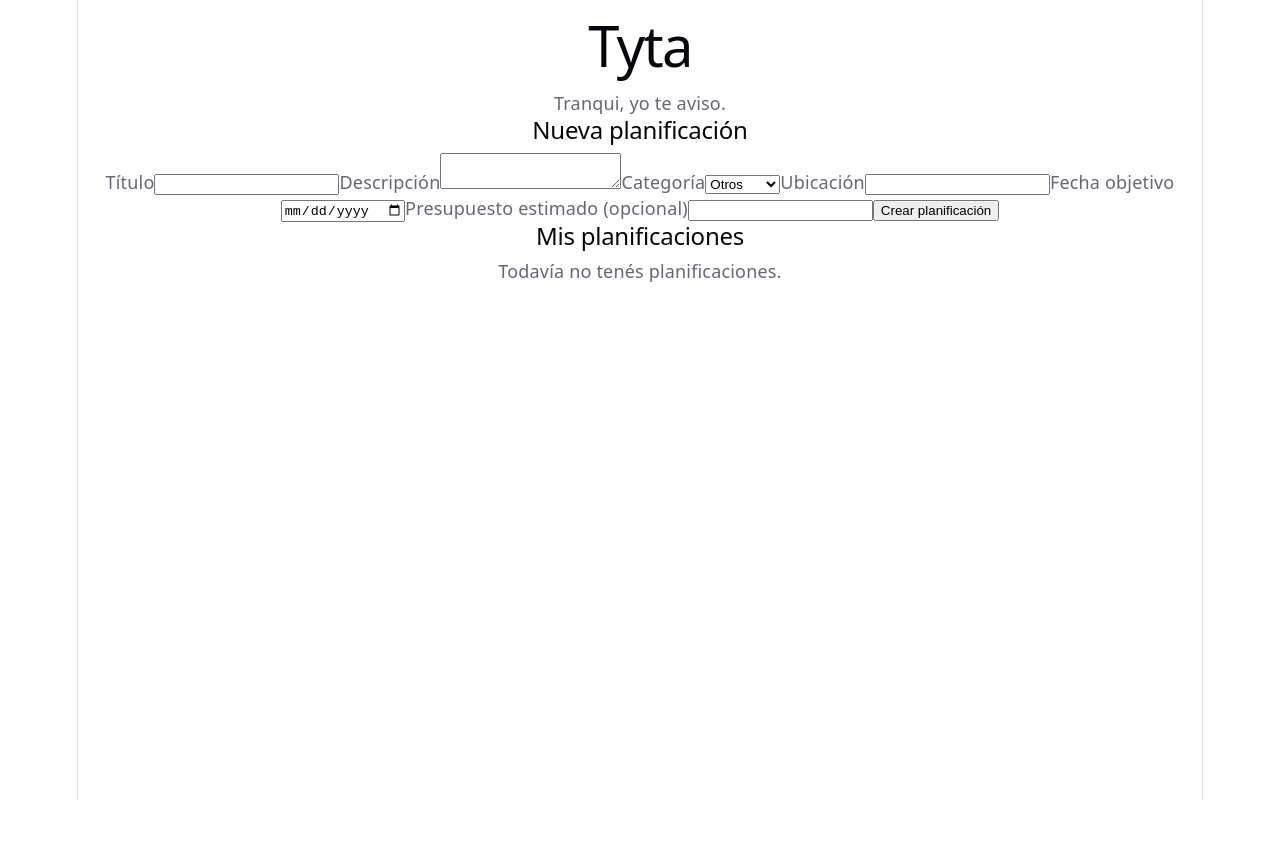
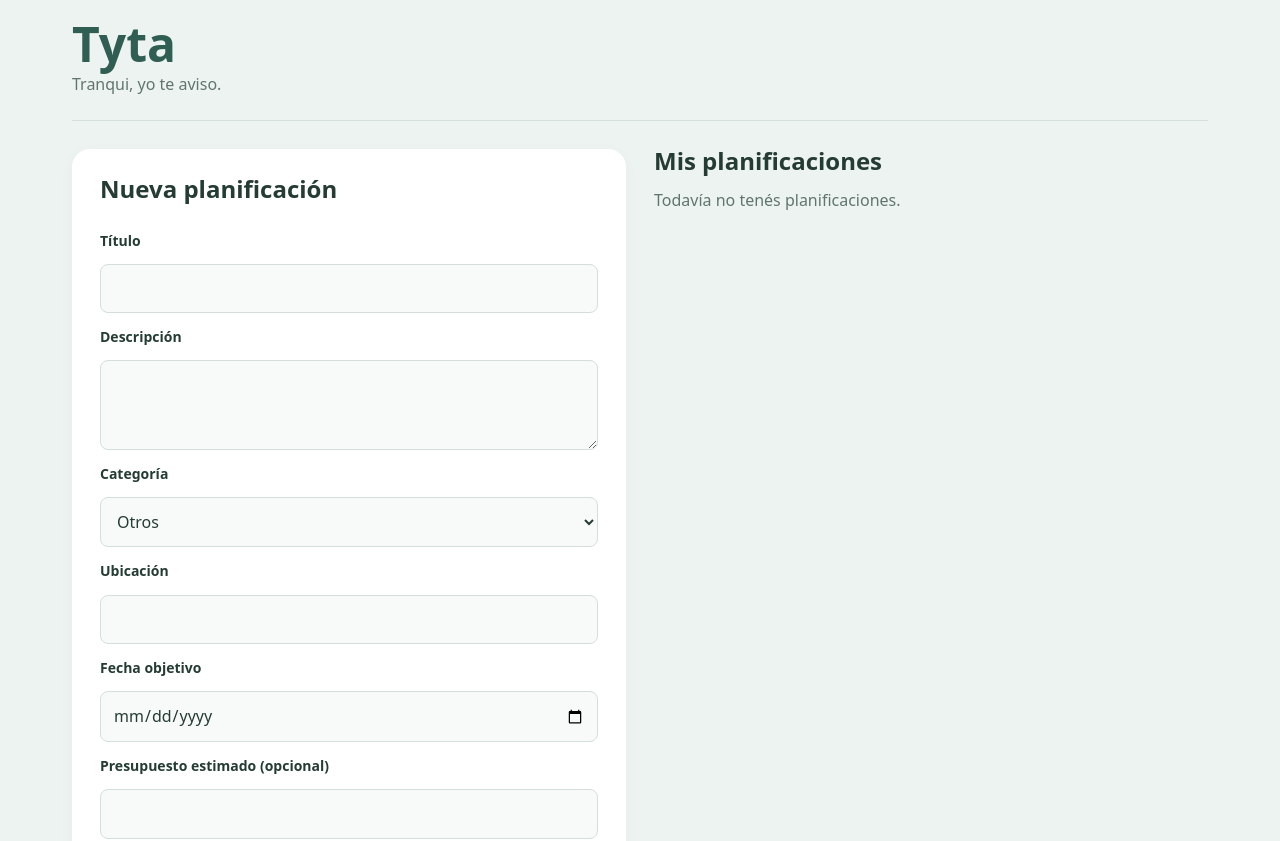
Before and after one commit to priarrimada4/ProyectoIntegradorGrupo18, a React (Vite) app in the folder frontend/: page / in a window 1280 px wide. Shown: the top 841 px of the page. Before the commit the page ends 800 px from the top, so only its background shows below. Built offline with nearby package versions, Linux system fonts and the light colour scheme.

Commit message:
style: incorporo diseño y adaptacion de Tyta

```diff
--- a/frontend/src/App.css
+++ b/frontend/src/App.css
@@ -1,184 +1,112 @@
-.counter {
-  font-size: 16px;
-  padding: 5px 10px;
-  border-radius: 5px;
-  color: var(--accent);
-  background: var(--accent-bg);
-  border: 2px solid transparent;
-  transition: border-color 0.3s;
-  margin-bottom: 24px;
+main {
+  display: grid;
+  grid-template-columns: 1fr 1fr;
+  gap: 28px;
+  align-items: start;
+}
 
-  &:hover {
-    border-color: var(--accent-border);
+header {
+  grid-column: 1 / -1;
+  border-bottom: 1px solid var(--border);
+  padding-bottom: 24px;
+}
+
+header h1 {
+  color: var(--accent-hover);
+}
+
+header p {
+  margin-top: 18px;
+}
+
+form {
+  display: flex;
+  flex-direction: column;
+  gap: 12px;
+  background: var(--surface);
+  padding: 28px;
+  border-radius: 18px;
+  box-shadow: var(--shadow);
+}
+
+label {
+  font-size: 14px;
+  font-weight: 600;
+  color: var(--text-h);
+}
+
+input,
+textarea,
+select {
+  width: 100%;
+  padding: 12px;
+  border: 1px solid var(--border);
+  border-radius: 8px;
+  background: #f8faf9;
+  color: var(--text-h);
+}
+
+textarea {
+  min-height: 90px;
+  resize: vertical;
+}
+
+input:focus,
+textarea:focus,
+select:focus {
+  outline: 2px solid var(--accent);
+  outline-offset: 1px;
+}
+
+button {
+  padding: 12px 20px;
+  background: var(--accent);
+  color: white;
+  border: none;
+  border-radius: 8px;
+  font-weight: 600;
+  transition: background 0.2s;
+}
+
+button:hover {
+  background: var(--accent-hover);
+}
+
+form button {
+  margin-top: 10px;
+}
+
+form p[role="alert"] {
+  color: var(--error);
+  font-size: 13px;
+}
+
+article {
+  background: var(--surface);
+  padding: 24px;
+  border-radius: 14px;
+  margin-bottom: 16px;
+  border-left: 4px solid var(--accent);
+  box-shadow: var(--shadow);
+}
+
+article h3 {
+  margin: 0 0 12px;
+  color: var(--accent-hover);
+}
+
+article p {
+  font-size: 14px;
+  margin-bottom: 8px;
+  overflow-wrap: anywhere;
+}
+
+@media (max-width: 768px) {
+  main {
+    grid-template-columns: 1fr;
   }
-  &:focus-visible {
-    outline: 2px solid var(--accent);
-    outline-offset: 2px;
+
+  form {
+    padding: 20px;
   }
 }
-
-.hero {
-  position: relative;
-
-  .base,
-  .framework,
-  .vite {
-    inset-inline: 0;
-    margin: 0 auto;
-  }
-
-  .base {
-    width: 170px;
-    position: relative;
-    z-index: 0;
-  }
-
-  .framework,
-  .vite {
-    position: absolute;
-  }
-
-  .framework {
-    z-index: 1;
-    top: 34px;
-    height: 28px;
-    transform: perspective(2000px) rotateZ(300deg) rotateX(44deg) rotateY(39deg)
-      scale(1.4);
-  }
-
-  .vite {
-    z-index: 0;
-    top: 107px;
-    height: 26px;
-    width: auto;
-    transform: perspective(2000px) rotateZ(300deg) rotateX(40deg) rotateY(39deg)
-      scale(0.8);
-  }
-}
-
-#center {
-  display: flex;
-  flex-direction: column;
-  gap: 25px;
-  place-content: center;
-  place-items: center;
-  flex-grow: 1;
-
-  @media (max-width: 1024px) {
-    padding: 32px 20px 24px;
-    gap: 18px;
-  }
-}
-
-#next-steps {
-  display: flex;
-  border-top: 1px solid var(--border);
-  text-align: left;
-
-  & > div {
-    flex: 1 1 0;
-    padding: 32px;
-    @media (max-width: 1024px) {
-      padding: 24px 20px;
-    }
-  }
-
-  .icon {
-    margin-bottom: 16px;
-    width: 22px;
-    height: 22px;
-  }
-
-  @media (max-width: 1024px) {
-    flex-direction: column;
-    text-align: center;
-  }
-}
-
-#docs {
-  border-right: 1px solid var(--border);
-
-  @media (max-width: 1024px) {
-    border-right: none;
-    border-bottom: 1px solid var(--border);
-  }
-}
-
-#next-steps ul {
-  list-style: none;
-  padding: 0;
-  display: flex;
-  gap: 8px;
-  margin: 32px 0 0;
-
-  .logo {
-    height: 18px;
-  }
-
-  a {
-    color: var(--text-h);
-    font-size: 16px;
-    border-radius: 6px;
-    background: var(--social-bg);
-    display: flex;
-    padding: 6px 12px;
-    align-items: center;
-    gap: 8px;
-    text-decoration: none;
-    transition: box-shadow 0.3s;
-
-    &:hover {
-      box-shadow: var(--shadow);
-    }
-    .button-icon {
-      height: 18px;
-      width: 18px;
-    }
-  }
-
-  @media (max-width: 1024px) {
-    margin-top: 20px;
-    flex-wrap: wrap;
-    justify-content: center;
-
-    li {
-      flex: 1 1 calc(50% - 8px);
-    }
-
-    a {
-      width: 100%;
-      justify-content: center;
-      box-sizing: border-box;
-    }
-  }
-}
-
-#spacer {
-  height: 88px;
-  border-top: 1px solid var(--border);
-  @media (max-width: 1024px) {
-    height: 48px;
-  }
-}
-
-.ticks {
-  position: relative;
-  width: 100%;
-
-  &::before,
-  &::after {
-    content: '';
-    position: absolute;
-    top: -4.5px;
-    border: 5px solid transparent;
-  }
-
-  &::before {
-    left: 0;
-    border-left-color: var(--border);
-  }
-  &::after {
-    right: 0;
-    border-right-color: var(--border);
-  }
-}
--- a/frontend/src/index.css
+++ b/frontend/src/index.css
@@ -1,111 +1,86 @@
 :root {
-  --text: #6b6375;
-  --text-h: #08060d;
-  --bg: #fff;
-  --border: #e5e4e7;
-  --code-bg: #f4f3ec;
-  --accent: #aa3bff;
-  --accent-bg: rgba(170, 59, 255, 0.1);
-  --accent-border: rgba(170, 59, 255, 0.5);
-  --social-bg: rgba(244, 243, 236, 0.5);
-  --shadow:
-    rgba(0, 0, 0, 0.1) 0 10px 15px -3px, rgba(0, 0, 0, 0.05) 0 4px 6px -2px;
+  --text: #60766d;
+  --text-h: #243c34;
+  --bg: #edf3f0;
+  --border: #d4dfd9;
+  --accent: #427867;
+  --accent-hover: #315e52;
+  --surface: #ffffff;
+  --error: #b42318;
+  --shadow: 0 4px 16px #00000008;
 
   --sans: system-ui, 'Segoe UI', Roboto, sans-serif;
   --heading: system-ui, 'Segoe UI', Roboto, sans-serif;
-  --mono: ui-monospace, Consolas, monospace;
 
-  font: 18px/145% var(--sans);
-  letter-spacing: 0.18px;
-  color-scheme: light dark;
+  font: 16px/145% var(--sans);
+  color-scheme: light;
   color: var(--text);
   background: var(--bg);
   font-synthesis: none;
   text-rendering: optimizeLegibility;
   -webkit-font-smoothing: antialiased;
   -moz-osx-font-smoothing: grayscale;
-
-  @media (max-width: 1024px) {
-    font-size: 16px;
-  }
 }
 
-@media (prefers-color-scheme: dark) {
-  :root {
-    --text: #9ca3af;
-    --text-h: #f3f4f6;
-    --bg: #16171d;
-    --border: #2e303a;
-    --code-bg: #1f2028;
-    --accent: #c084fc;
-    --accent-bg: rgba(192, 132, 252, 0.15);
-    --accent-border: rgba(192, 132, 252, 0.5);
-    --social-bg: rgba(47, 48, 58, 0.5);
-    --shadow:
-      rgba(0, 0, 0, 0.4) 0 10px 15px -3px, rgba(0, 0, 0, 0.25) 0 4px 6px -2px;
-  }
-
-  #social .button-icon {
-    filter: invert(1) brightness(2);
-  }
+* {
+  box-sizing: border-box;
 }
 
 #root {
-  width: 1126px;
+  width: 1200px;
   max-width: 100%;
   margin: 0 auto;
-  text-align: center;
-  border-inline: 1px solid var(--border);
   min-height: 100svh;
-  display: flex;
-  flex-direction: column;
-  box-sizing: border-box;
+  padding: 32px;
 }
 
 body {
   margin: 0;
+  min-width: 320px;
 }
 
 h1,
-h2 {
+h2,
+h3 {
   font-family: var(--heading);
-  font-weight: 500;
   color: var(--text-h);
 }
 
 h1 {
-  font-size: 56px;
-  letter-spacing: -1.68px;
-  margin: 32px 0;
-  @media (max-width: 1024px) {
-    font-size: 36px;
-    margin: 20px 0;
-  }
+  font-size: 48px;
+  margin: 0;
 }
+
 h2 {
   font-size: 24px;
-  line-height: 118%;
-  letter-spacing: -0.24px;
-  margin: 0 0 8px;
-  @media (max-width: 1024px) {
-    font-size: 20px;
-  }
+  margin: 0 0 16px;
 }
+
 p {
   margin: 0;
 }
 
-code,
-.counter {
-  font-family: var(--mono);
-  display: inline-flex;
-  border-radius: 4px;
-  color: var(--text-h);
+button,
+input,
+select,
+textarea {
+  font: inherit;
 }
 
-code {
-  font-size: 15px;
-  line-height: 135%;
-  padding: 4px 8px;
-  background: var(--code-bg);
+button {
+  cursor: pointer;
 }
+
+@media (max-width: 768px) {
+  #root {
+    padding: 16px;
+  }
+
+  h1 {
+    font-size: 36px;
+  }
+
+  h2 {
+    font-size: 20px;
+  }
+}
```
